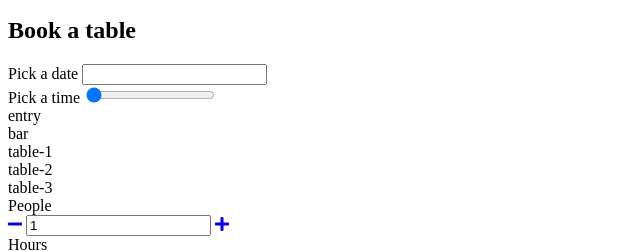
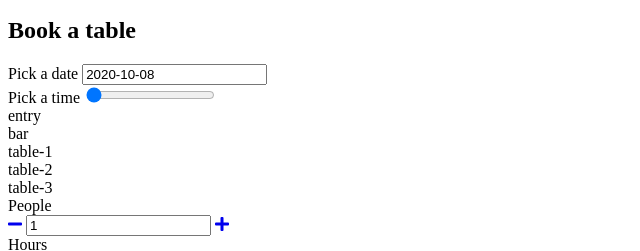
Before and after one commit to RumianekMarek/pizzeria, a website with bundled scripts: page src/index.html in a window 1280 px wide. Shown: the part 273-524 px from the top of the page, 0-640 px from the left. Built offline with nearby package versions, Linux system fonts and the light colour scheme; files whose address does not match are found by name.

Commit message:
added data pick

```diff
--- a/package.json
+++ b/package.json
@@ -21,7 +21,7 @@
         "build-dev": "npm-run-all build-dev:sass build:autoprefixer",
         "build-dev:sass": "node-sass --output-style expanded --source-map true -o dist/css src/sass",
         "server": "json-server --port 3131 --no-cors --delay 250 --watch dist/db/app.json",
-		"watch": "npm-run-all build build-dev -p watch:* server",
+        "watch": "npm-run-all build build-dev -p watch:* server",
         "watch:browsersync": "browser-sync start --server dist --files \"dist/**/*\" --ignore\"dist/db/**/*\"",
         "watch:sassprefixer": "onchange \"src/sass/**/*.scss\" -- npm run build-dev",
         "watch:copy": "onchange -e \"**/sass/**/*\" -e \"**/.gitkeep\" \"src/**/*\" -- copyfiles -a -u 1 {{changed}} dist"
@@ -30,7 +30,9 @@
     "author": "",
     "license": "ISC",
     "dependencies": {
-        "json-server": "^0.16.2"
+        "flatpickr": "^4.6.6",
+        "json-server": "^0.16.2",
+        "rangeslider-pure": "^0.4.11"
     },
     "devDependencies": {
         "autoprefixer-cli": "^1.0.0",
--- a/src/index.html
+++ b/src/index.html
@@ -7,6 +7,7 @@
   <title>Pizzeria</title>
   <link href="https://fonts.googleapis.com/css?family=Lato:400,300i,700%7COswald:300,500,700&amp;subset=latin-ext" rel="stylesheet">
   <link href="https://use.fontawesome.com/releases/v5.7.2/css/all.css" rel="stylesheet">
+  <link rel="stylesheet" href="https://cdn.jsdelivr.net/npm/flatpickr/dist/flatpickr.min.css">
   <link rel="stylesheet" href="css/style.css">
 </head>
 <body>
@@ -242,6 +243,7 @@
   </script>
 
   <script src="https://cdnjs.cloudflare.com/ajax/libs/handlebars.js/4.1.0/handlebars.min.js"></script>
+  <script src="https://cdn.jsdelivr.net/npm/flatpickr"></script>
   <script src="js/app.js" type="module"></script>
 </body>
 </html>
--- a/src/js/components/Booking.js
+++ b/src/js/components/Booking.js
@@ -1,6 +1,7 @@
 import {AmountWidget} from './AmountWidget.js';
 import {templates, select} from '../settings.js';
 import{utils} from '../utils.js';
+import { DataPicker } from './DataPicker.js';
 
 export class Booking{
   constructor(element){
@@ -15,6 +16,7 @@ export class Booking{
     this.map = utils.createDOMFromHTML(generatedHTML);
     this.dom.peopleAmount = this.map.querySelector(select.booking.peopleAmount);
     this.dom.hoursAmount = this.map.querySelector(select.booking.hoursAmount);
+    this.dom.datePicker = this.map.querySelector(select.widgets.datePicker.wrapper);
 
     element.appendChild(this.map);
   }
@@ -22,5 +24,6 @@ export class Booking{
   initWidget(){
     this.dom.peopleAmount.widget = new AmountWidget(this.dom.peopleAmount);
     this.dom.hoursAmount.widget = new AmountWidget(this.dom.hoursAmount);
+    this.dataPicker = new DataPicker(this.dom.datePicker);
   }
 }
--- /dev/null
+++ b/src/js/components/DataPicker.js
@@ -0,0 +1,43 @@
+import { utils } from '../utils.js';
+import { select } from '../settings.js';
+import {BaseWidget} from './BaseWidget.js';
+import flatpickr from'flatpickr';
+
+export class DataPicker extends BaseWidget {
+  constructor(wrapper){
+    super(wrapper, utils.dateToStr(new Date()));
+    this.dom.input = this.dom.wrapper.querySelector(select.widgets.datePicker.input);
+
+    this.initPlugin();
+  }
+
+  initPlugin(){
+    this.minDate = utils.dateToStr(new Date(this.value));
+    this.maxDate = utils.dateToStr(utils.addDays(this.value, 14));
+    console.log(this.minDate, '', this.maxDate);
+
+    this.dom.datePicker = flatpickr(this.dom.input, {
+      defaultDate: this.minDate,
+      maxDate: this.maxDate,
+      locale:{
+        firstDayOfWeek: 1,
+      },
+      disable:[
+        function(date){
+          return (date.getDay() === 0);
+        }],
+      onChange: function(selectedDate, dateStr){
+        this.value = dateStr;
+      }
+    });
+  }
+
+  parseValue(){
+  }
+
+  isValid(){
+  }
+
+  renderValue(){
+  }
+}
```
Also changed, not shown: 1 other file.
